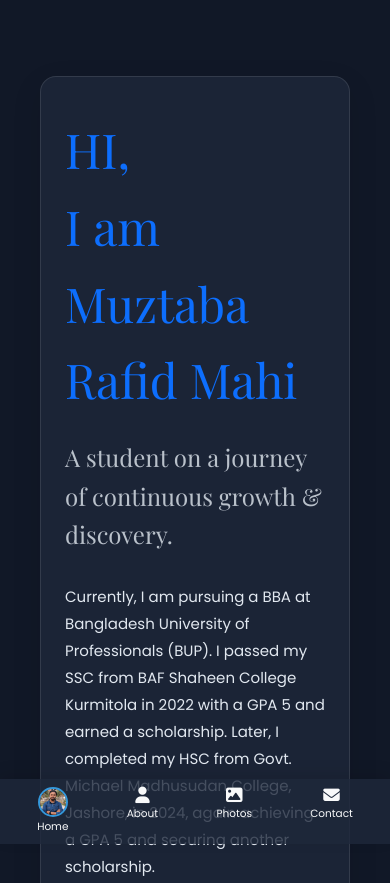
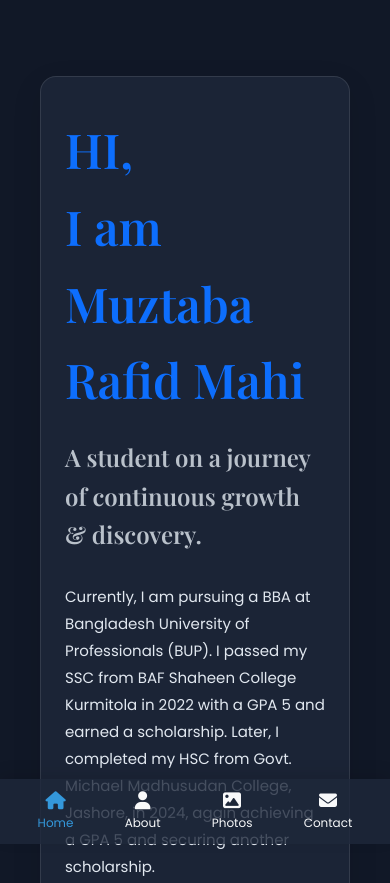
Before and after one commit to mdmahi96/mahi.com, a plain HTML site: page index.html in a window 390 px wide. Shown: the top 883 px of the page. Drawn offline with nearby package versions, Linux system fonts and the light colour scheme.

Commit message:
Update index.html

```diff
--- a/index.html
+++ b/index.html
@@ -44,7 +44,7 @@
 
     h1, h2, h3, h4, h5, h6 {
       font-family: 'Playfair Display', serif;
-      font-weight: 280;
+      font-weight: 600;
     }
 
     .w3-row-padding img {
@@ -189,18 +189,7 @@
       animation: fadeIn 0.8s ease forwards;
     }
 
-
-	/* Mobile navigation profile picture */
-.mobile-profile-img {
-  width: 30px;
-  height: 30px;
-  border-radius: 50%;
-  border: 2px solid var(--accent);
-  margin-bottom: 2px;
-  object-fit: cover;
-}
-
-/* Update mobile navigation styles */
+    /* Mobile Navigation */
     .mobile-nav {
       display: none;
       justify-content: space-around;
@@ -210,7 +199,7 @@
       left: 0;
       right: 0;
       z-index: 1000;
-  padding: 8px;
+      padding: 12px;
       box-shadow: 0 -5px 15px rgba(0, 0, 0, 0.1);
     }
 
@@ -220,38 +209,17 @@
       align-items: center;
       color: var(--text-primary);
       text-decoration: none;
-  font-size: 0.7rem;
+      font-size: 0.8rem;
     }
 
     .mobile-nav a i {
-  font-size: 1.1rem;
-  margin-bottom: 2px;
+      font-size: 1.2rem;
+      margin-bottom: 4px;
     }
 
-/* Additional responsive adjustments */
-@media only screen and (max-width: 250px) {
-  .mobile-nav a {
-    padding: 4px;
+    .mobile-nav a.active {
+      color: var(--accent);
     }
-
-  .section-title {
-    font-size: 2rem;
-  }
-
-  h1 {
-    font-size: 15px !important;
-  }
-
-  h3 {
-    font-size: 10px;
-  }
-
-  p {
-    font-size: 5px;
-  }
-}
-
-
 
     /* Button styling */
     .custom-btn {
@@ -301,7 +269,7 @@
       }
     }
 
-    @media only screen and (max-width: 280px) {
+    @media only screen and (max-width: 768px) {
       .w3-container {
         padding: 32px 16px;
       }
@@ -314,15 +282,6 @@
         margin-bottom: 10px;
       }
     }
-
-
-
-
-
-
-
-
-
     </style>
 </head>
 <body>
@@ -350,7 +309,7 @@
 <!-- Mobile navigation -->
 <div class="mobile-nav w3-hide-large w3-hide-medium">
   <a href="index.html" class="active">
-    <img src="Mahi.jpg" class="mobile-profile-img">
+    <i class="fas fa-home"></i>
     <span>Home</span>
   </a>
   <a href="About.html">
```
Lines whose indentation alone changed are shown as unchanged.
